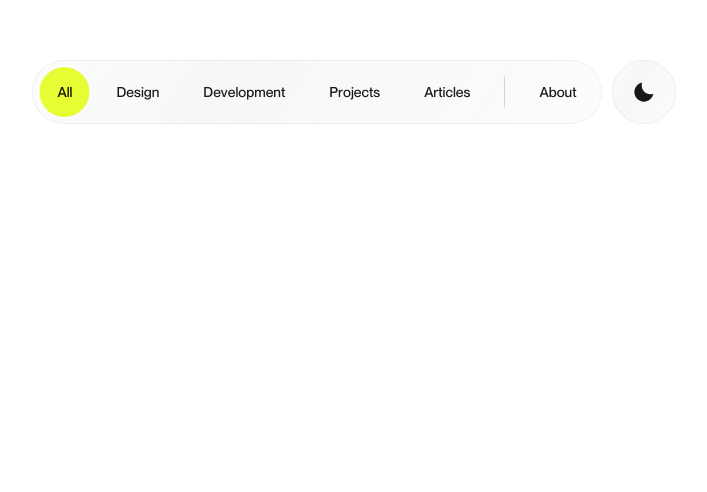
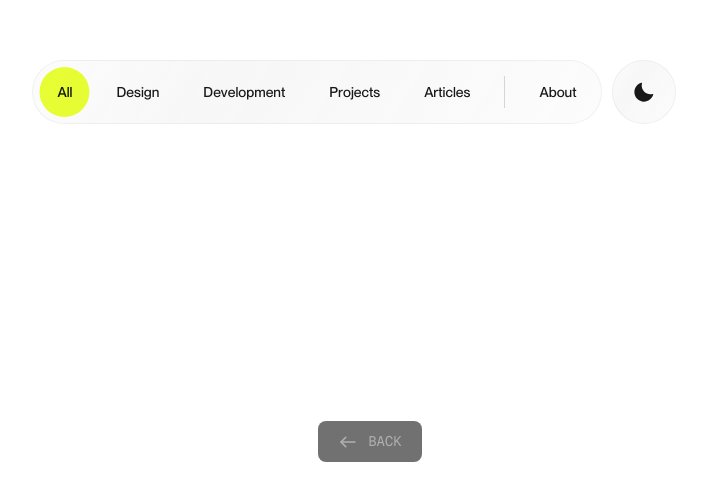
Before and after one commit to damian-dp/ui-experiments, a React (Vite) app: page /nav in a window 1280 px wide. Shown: the part 308-800 px from the top of the page, without its empty margins (286-993 px from the left). Built offline with nearby package versions, Linux system fonts and the light colour scheme.

Commit message:
feat: add back button on ui pages

```diff
--- /dev/null
+++ b/src/components/backButton.jsx
@@ -0,0 +1,18 @@
+import React from "react";
+import { Link } from "react-router-dom";
+import ArrowRight from "./icons/arrow-right";
+
+const BackButton = () => {
+	return (
+		<div className="back-button-container">
+			<Link to="/" className="back-button">
+				<div className="back-button-icon-wrapper">
+					<ArrowRight height="20" width="20" />
+				</div>
+				BACK
+			</Link>
+		</div>
+	);
+};
+
+export default BackButton;
--- a/src/pages/bentoPage.jsx
+++ b/src/pages/bentoPage.jsx
@@ -1,13 +1,15 @@
-import React from 'react';
-import Bento from '../components/bento';
-import '../styles/bento.css';
+import React from "react";
+import Bento from "../components/bento";
+import "../styles/bento.css";
+import BackButton from "../components/backButton";
 
 const BentoPage = () => {
-    return (
-        <div>
-            <Bento />
-        </div>
-    );
+	return (
+		<div>
+			<Bento />
+			<BackButton />
+		</div>
+	);
 };
 
-export default BentoPage
+export default BentoPage;
--- a/src/pages/home.jsx
+++ b/src/pages/home.jsx
@@ -1,13 +1,15 @@
-import React from 'react';
-import { Link } from 'react-router-dom';
-import ArrowRight from '../components/icons/arrow-right';
-import '../styles/home.css';
+import React from "react";
+import { Link } from "react-router-dom";
+import ArrowRight from "../components/icons/arrow-right";
+import "../styles/home.css";
 
 function Card({ title, to }) {
 	return (
 		<Link to={to} className="card">
 			<h2>{title}</h2>
-			<ArrowRight className="arrow-icon" width="34" height="34" />
+			<div className="icon-wrapper">
+				<ArrowRight className="arrow-icon" width="34" height="34" />
+			</div>
 		</Link>
 	);
 }
--- a/src/pages/navPage.jsx
+++ b/src/pages/navPage.jsx
@@ -1,10 +1,12 @@
 import React from 'react';
 import Nav from '../components/nav';
+import BackButton from '../components/backButton';
 
 const NavPage = () => {
     return (
         <div>
             <Nav />
+            <BackButton />
         </div>
     );
 };
--- a/src/pages/toolTipPage.jsx
+++ b/src/pages/toolTipPage.jsx
@@ -1,11 +1,13 @@
 import React from "react";
 import ToolTipMenu from "../components/toolTipMenu";
 import "../styles/tooltip.css";
+import BackButton from "../components/backButton";
 
 const ToolTipPage = () => {
 	return (
 		<div className="tool-tip-page">
 			<ToolTipMenu />
+			<BackButton />
 		</div>
 	);
 };
--- a/src/styles/global.css
+++ b/src/styles/global.css
@@ -67,3 +67,39 @@ body {
 		--separator-color: rgba(255, 255, 255, 0.15);
 	}
 }
+
+.back-button-container {
+	display: flex;
+	justify-content: center;
+	align-items: center;
+	width: 100dvw;
+	position: fixed;
+	bottom: 30px;
+	z-index: 1000;
+}
+
+.back-button {
+	display: flex;
+	align-items: center;
+	padding: 10px 20px;
+	gap: 10px;
+	background-color: #272727a7;
+	color: rgb(176, 176, 176);
+	font-family: var(--font-geist-mono);
+	text-decoration: none;
+	font-size: 14px;
+	border-radius: 8px;
+	transition: all 0.3s ease;
+}
+
+.back-button:hover {
+	color: white;
+	background-color: var(--secondary-background-color);
+}
+
+.back-button-icon-wrapper {
+	display: flex;
+	align-items: center;
+	justify-content: center;
+	transform: rotate(180deg);
+}
--- a/src/styles/home.css
+++ b/src/styles/home.css
@@ -24,6 +24,7 @@
 	border: 1px solid #cccccc2e;
 	border-radius: 12px;
 	padding: 16px;
+	padding-bottom: 10px;
 	text-decoration: none;
 	color: #ffffff;
 	transition: box-shadow 0.3s ease;
@@ -43,8 +44,7 @@
 	font-size: 22px;
 }
 
-.arrow-icon {
-	position: absolute;
-	bottom: 16px;
-	right: 16px;
+
+.icon-wrapper {
+	margin-left: auto;
 }
```
Also changed, not shown: src/pages/NotFound.jsx (added, +14 -0 lines).
